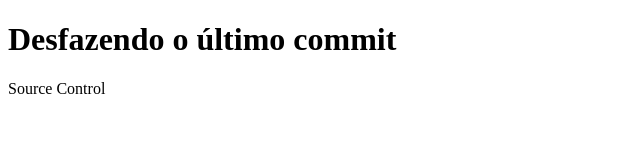
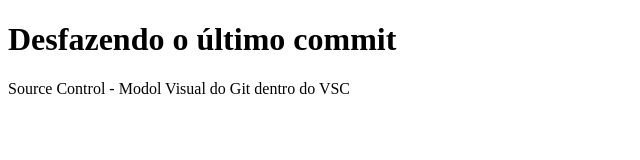
Before and after one commit to jjfaleiro/AulasDeGit, a plain HTML site: page index.html in a window 1280 px wide. Shown: the whole page, without its empty margins (0-640 px from the left). Drawn offline with Linux system fonts and the light colour scheme.

Commit message:
Alterando tag p

```diff
--- a/index.html
+++ b/index.html
@@ -8,6 +8,6 @@
   </head>
   <body>
     <h1>Desfazendo o último commit</h1>
-    <p>Source Control</p>
+    <p>Source Control - Modol Visual do Git dentro do VSC</p>
   </body>
 </html>
```
